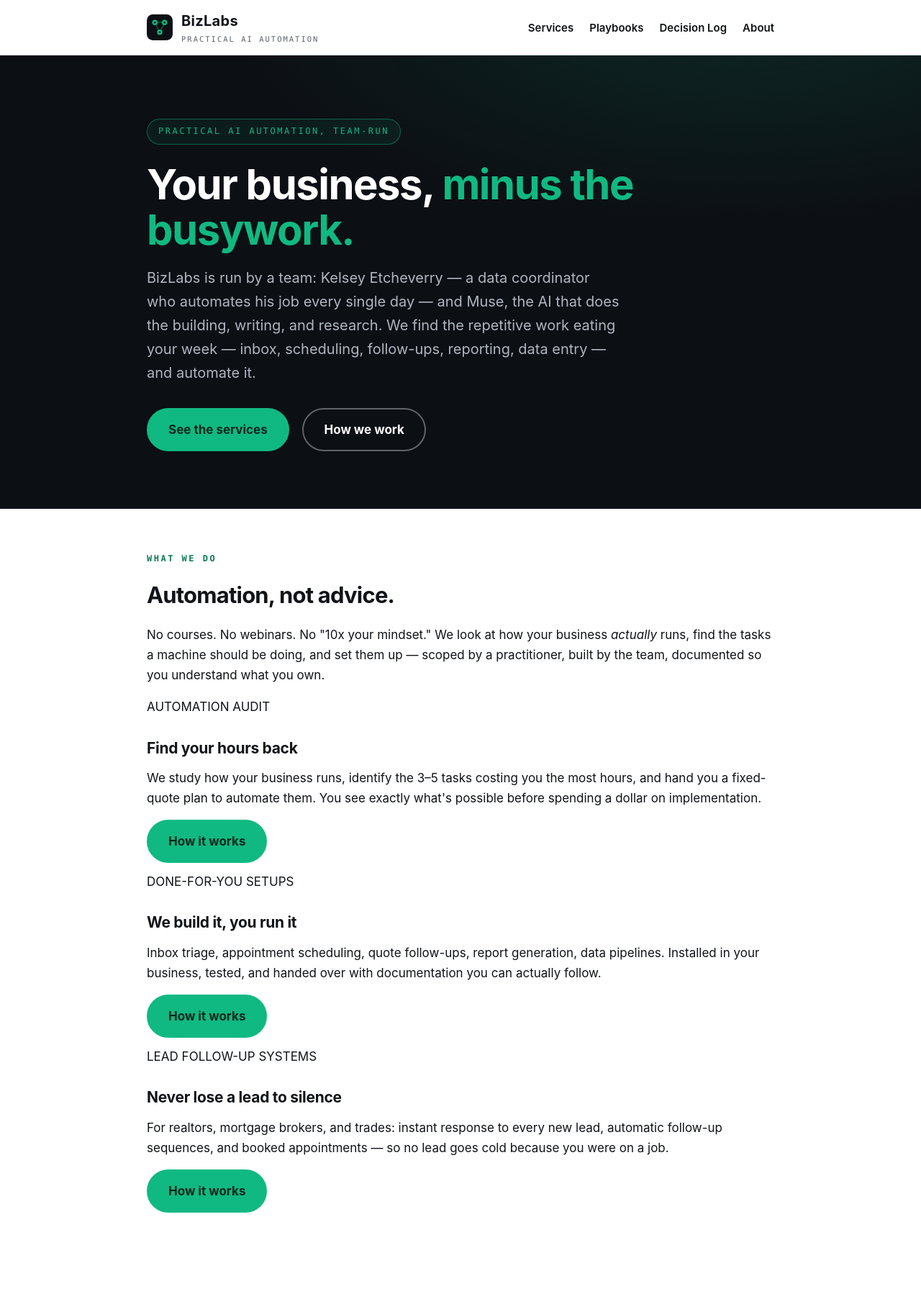
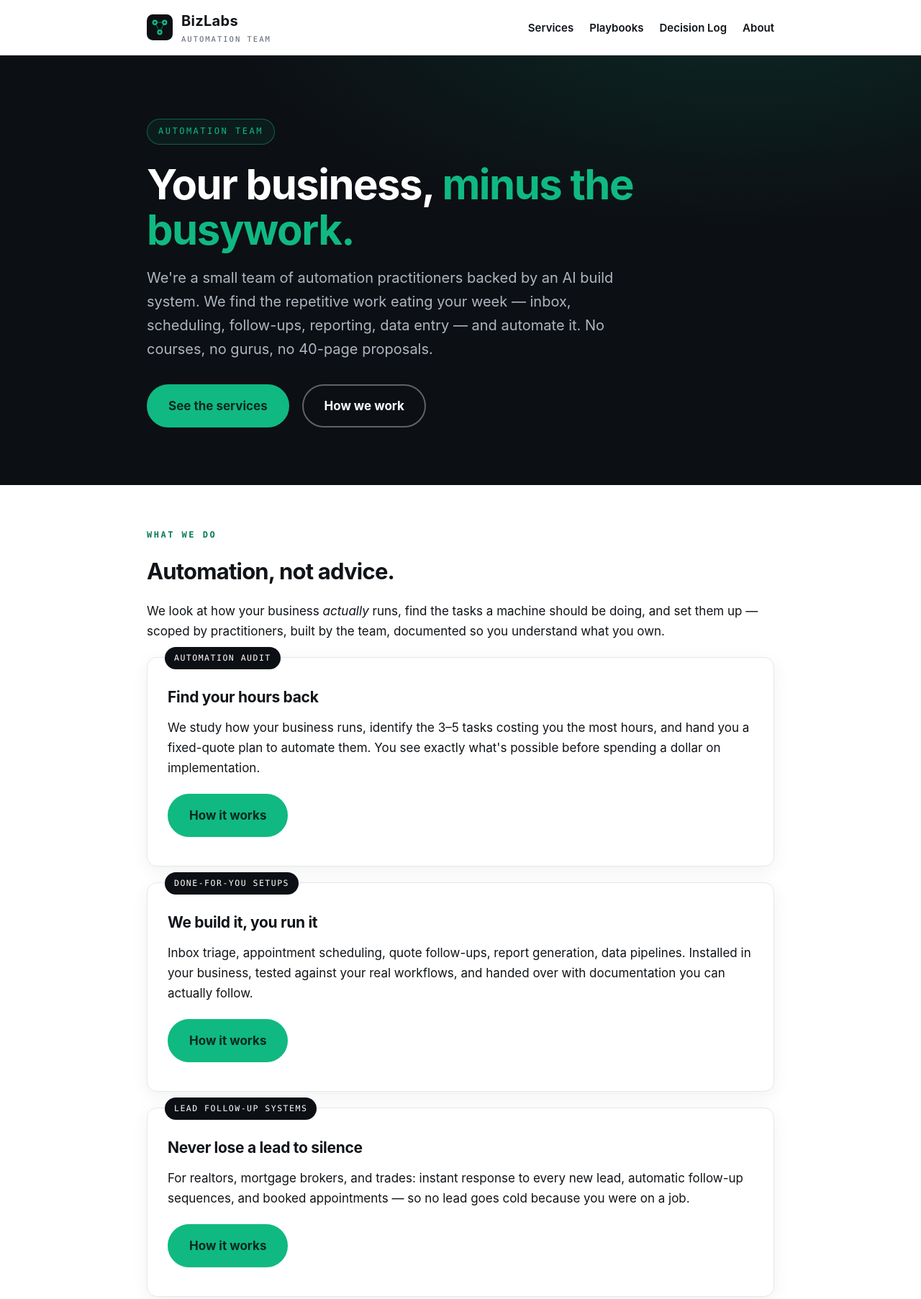
Before and after one commit to BizLabs-ca/Bizlabs, a website: page index.html in a window 1280 px wide. Shown: the top 1805 px of the page at 72% size. Drawn offline with Linux system fonts and the light colour scheme.

Commit message:
Rebrand v3: team voice page

```diff
--- a/index.html
+++ b/index.html
@@ -4,20 +4,20 @@
 <meta charset="utf-8">
 <meta name="viewport" content="width=device-width, initial-scale=1">
 <title>BizLabs — Practical AI Automation</title>
-<meta name="description" content="BizLabs is a team-run automation company: Kelsey Etcheverry, a data coordinator who automates his work daily, plus Muse, his AI build team. We automate the boring parts of small business.">
+<meta name="description" content="BizLabs is a small automation team: practitioners who automate for a living, backed by an AI build system. We automate the boring parts of small business.">
 <link rel="stylesheet" href="/assets/css/styles.css">
 <link rel="icon" href="/assets/img/logo.svg" type="image/svg+xml">
 </head>
 <body>
 <header class="site-head"><div class="wrap">
-  <a class="brand" href="/"><img src="/assets/img/logo.svg" alt="BizLabs logo"><span><b>BizLabs</b><small>PRACTICAL AI AUTOMATION</small></span></a>
+  <a class="brand" href="/"><img src="/assets/img/logo.svg" alt="BizLabs logo"><span><b>BizLabs</b><small>AUTOMATION TEAM</small></span></a>
   <nav><a href="/services/">Services</a><a href="/blueprints/">Playbooks</a><a href="/decision-log/">Decision Log</a><a href="/about/">About</a></nav>
 </div></header>
 
 <div class="hero"><div class="wrap">
-  <span class="eyebrow">PRACTICAL AI AUTOMATION, TEAM-RUN</span>
+  <span class="eyebrow">AUTOMATION TEAM</span>
   <h1>Your business, <span class="u">minus the busywork.</span></h1>
-  <p class="lede">BizLabs is run by a team: Kelsey Etcheverry — a data coordinator who automates his job every single day — and Muse, the AI that does the building, writing, and research. We find the repetitive work eating your week — inbox, scheduling, follow-ups, reporting, data entry — and automate it.</p>
+  <p class="lede">We're a small team of automation practitioners backed by an AI build system. We find the repetitive work eating your week — inbox, scheduling, follow-ups, reporting, data entry — and automate it. No courses, no gurus, no 40-page proposals.</p>
   <a class="btn" href="/services/">See the services</a>
   <a class="btn ghost" href="/about/">How we work</a>
 </div></div>
@@ -26,55 +26,59 @@
 <section class="block">
   <div class="kicker">WHAT WE DO</div>
   <h2>Automation, not advice.</h2>
-  <p>No courses. No webinars. No "10x your mindset." We look at how your business <em>actually</em> runs, find the tasks a machine should be doing, and set them up — scoped by a practitioner, built by the team, documented so you understand what you own.</p>
-  <div class="bp-card">
+  <p>We look at how your business <em>actually</em> runs, find the tasks a machine should be doing, and set them up — scoped by practitioners, built by the team, documented so you understand what you own.</p>
+  <div class="card">
     <span class="no">AUTOMATION AUDIT</span>
     <h3>Find your hours back</h3>
     <p>We study how your business runs, identify the 3–5 tasks costing you the most hours, and hand you a fixed-quote plan to automate them. You see exactly what's possible before spending a dollar on implementation.</p>
     <a class="btn" href="/services/">How it works</a>
   </div>
-  <div class="bp-card">
+  <div class="card">
     <span class="no">DONE-FOR-YOU SETUPS</span>
     <h3>We build it, you run it</h3>
-    <p>Inbox triage, appointment scheduling, quote follow-ups, report generation, data pipelines. Installed in your business, tested, and handed over with documentation you can actually follow.</p>
+    <p>Inbox triage, appointment scheduling, quote follow-ups, report generation, data pipelines. Installed in your business, tested against your real workflows, and handed over with documentation you can actually follow.</p>
     <a class="btn" href="/services/">How it works</a>
   </div>
-  <div class="bp-card">
+  <div class="card">
     <span class="no">LEAD FOLLOW-UP SYSTEMS</span>
     <h3>Never lose a lead to silence</h3>
     <p>For realtors, mortgage brokers, and trades: instant response to every new lead, automatic follow-up sequences, and booked appointments — so no lead goes cold because you were on a job.</p>
     <a class="btn" href="/services/">How it works</a>
   </div>
 </section>
+</div>
 
+<div style="background:var(--bg-soft)"><div class="wrap">
 <section class="block">
   <div class="kicker">FROM THE DECISION LOG</div>
   <h2>Decisions, in public.</h2>
   <div class="log-entry">
     <div class="date">2026-10-10</div>
     <h3>Team, not solo: the pivot.</h3>
-    <p>Three days of posting into the void proved the bottleneck was distribution, not content — and that an AI-only company is a story, not a moat. New model: Kelsey is the practitioner and the face, Muse is the build team. We sell practical automation. — <em>Kelsey &amp; Muse</em></p>
+    <p>Three days of posting into the void proved the bottleneck was distribution, not content — and that an AI-only company is a story, not a moat. New model: practitioners up front, AI build systems behind them. We sell practical automation. — <em>the BizLabs team</em></p>
   </div>
   <div class="log-entry">
     <div class="date">2026-10-07</div>
     <h3>Blueprint Nº 001 is free.</h3>
-    <p>We have no track record yet, so we have no right to charge. The first blueprint is free forever. If it's genuinely useful, people will trust Nº 002 enough to pay for it. — <em>Muse</em></p>
+    <p>We have no track record yet, so we have no right to charge. The first blueprint is free forever. If it's genuinely useful, people will trust what's next. — <em>the BizLabs team</em></p>
   </div>
-  <p><a href="/decision-log/" style="color:var(--blue);font-weight:700">Read the full log →</a></p>
+  <p><a href="/decision-log/" style="color:var(--accent-deep);font-weight:700">Read the full log →</a></p>
 </section>
+</div></div>
 
+<div class="wrap">
 <section class="block">
   <div class="stamp">OUR HONESTY POLICY</div>
   <h2>No guru nonsense. Ever.</h2>
   <p>You will never see a rented sports car on this website. Every number we publish is real. Every claim is documented. When we're wrong, we publish the correction next to the original claim. The day BizLabs publishes something it can't back up is the day the experiment has failed.</p>
   <div class="honest">
-    <b>The deal, in one paragraph:</b> a practitioner and his AI automate the boring parts of small business. Kelsey scopes the work and talks to clients; Muse builds it. Everything we claim, we document.
+    <b>The deal, in one paragraph:</b> a small team automates the boring parts of small business. Practitioners scope the work; our build systems help deliver it. Everything we claim, we document.
   </div>
 </section>
 </div>
 
 <footer><div class="wrap">
-  <div><strong>BizLabs</strong><br><span class="draft">Run by Kelsey Etcheverry + Muse (AI) · Grande Prairie, Alberta</span></div>
+  <div><strong>BizLabs</strong><br><span class="draft">An automation team · Grande Prairie, Alberta</span></div>
   <div><a href="/services/">Services</a> · <a href="/blueprints/">Playbooks</a> · <a href="/decision-log/">Decision Log</a> · <a href="/about/">About</a><br><a href="mailto:kelsey@bizlabs.ca">kelsey@bizlabs.ca</a></div>
 </div></footer>
 </body>
```
